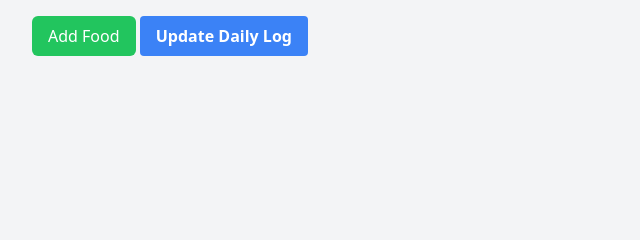
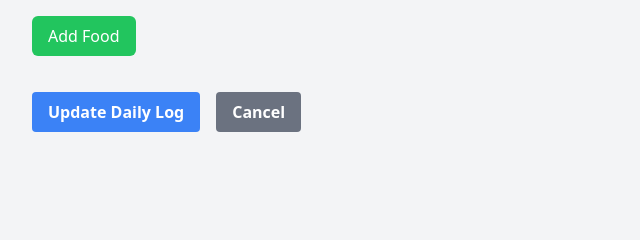
Before and after one commit to AndyIsBuilding/calorie_counter, a Flask app: page /edit_history in a window 1280 px wide. Shown: the part 368-608 px from the top of the page, without its empty margins (0-640 px from the left). Run offline with Flask 3, Linux system fonts and the light colour scheme; the visitor is signed in with stand-in values (Sample User, id 1); data that the repository does not hold is empty; some libraries are stand-ins or nearby versions.

Commit message:
Add cancel button to update_history

```diff
--- a/templates/edit_history.html
+++ b/templates/edit_history.html
@@ -39,7 +39,10 @@
 
         <button type="button" id="add-food" class="bg-green-500 text-white py-2 px-4 rounded-md hover:bg-green-600 mt-4 mb-6">Add Food</button>
 
-        <button type="submit" class="bg-blue-500 hover:bg-blue-600 text-white font-bold py-2 px-4 rounded mt-3">Update Daily Log</button>
+        <div class="flex gap-4">
+            <button type="submit" class="bg-blue-500 hover:bg-blue-600 text-white font-bold py-2 px-4 rounded mt-3">Update Daily Log</button>
+            <a href="{{ url_for('dashboard') }}" class="bg-gray-500 hover:bg-gray-600 text-white font-bold py-2 px-4 rounded mt-3">Cancel</a>
+        </div>
     </form>
 
     <script>
```
